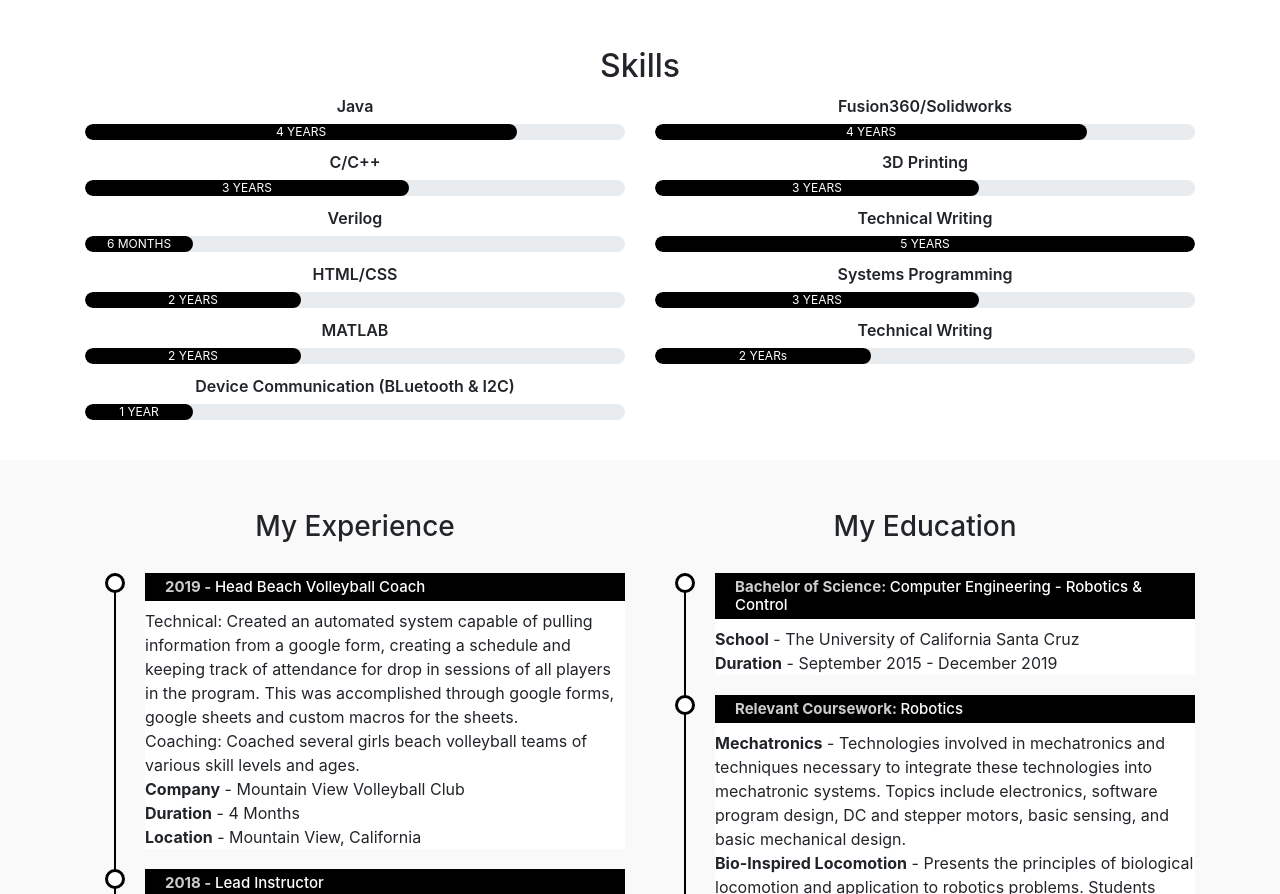
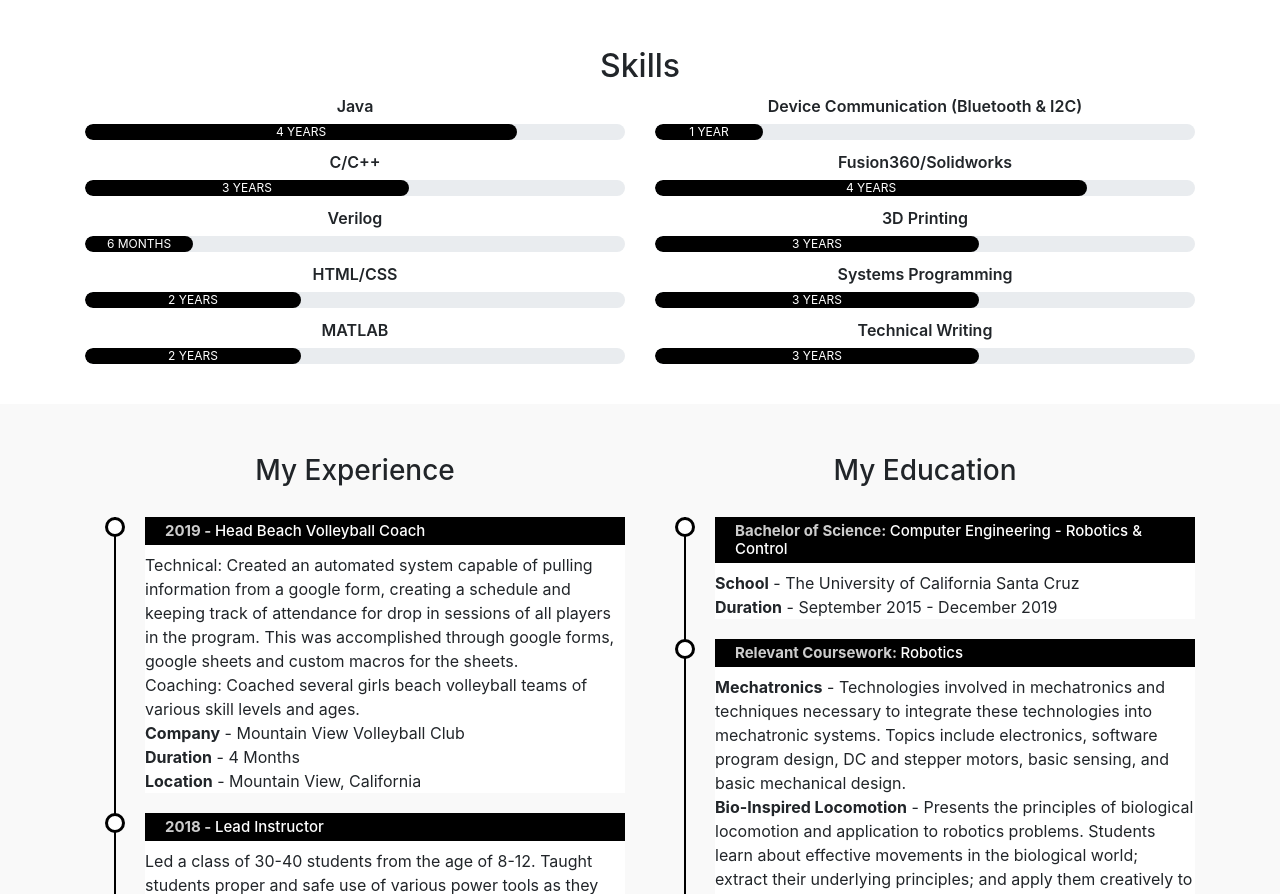
Before and after one commit to justinfortner/ResumeWebsite, a plain HTML site: page index.html in a window 1280 px wide. Shown: the part 1327-2221 px from the top of the page. Drawn offline with nearby package versions, Linux system fonts and the light colour scheme.

Commit message:
Add files via upload

```diff
--- a/index.html
+++ b/index.html
@@ -148,16 +148,16 @@
                                 </div>
                             </div>
                         </div>
+                    </div>
+                    <div class="col-md-6 text-center">
                         <div class="skills-bar">
-                            <p>Device Communication (BLuetooth & I2C)</p>
+                            <p>Device Communication (Bluetooth & I2C)</p>
                             <div class="progress">
                                 <div class="progress-bar" style="width: 20%;">
                                     1 YEAR
                                 </div>
                             </div>
                         </div>
-                    </div>
-                    <div class="col-md-6 text-center">
                         <div class="skills-bar">
                             <p>Fusion360/Solidworks</p>
                             <div class="progress">
@@ -174,14 +174,7 @@
                                 </div>
                             </div>
                         </div>
-                        <div class="skills-bar">
-                            <p>Technical Writing</p>
-                            <div class="progress">
-                                <div class="progress-bar" style="width: 100%;">
-                                    5 YEARS
-                                </div>
-                            </div>
-                        </div>
+
                         <div class="skills-bar">
                             <p>Systems Programming</p>
                             <div class="progress">
@@ -193,8 +186,8 @@
                         <div class="skills-bar">
                             <p>Technical Writing</p>
                             <div class="progress">
-                                <div class="progress-bar" style="width: 40%;">
-                                    2 YEARs
+                                <div class="progress-bar" style="width: 60%;">
+                                    3 YEARS
                                 </div>
                             </div>
                         </div>
```
